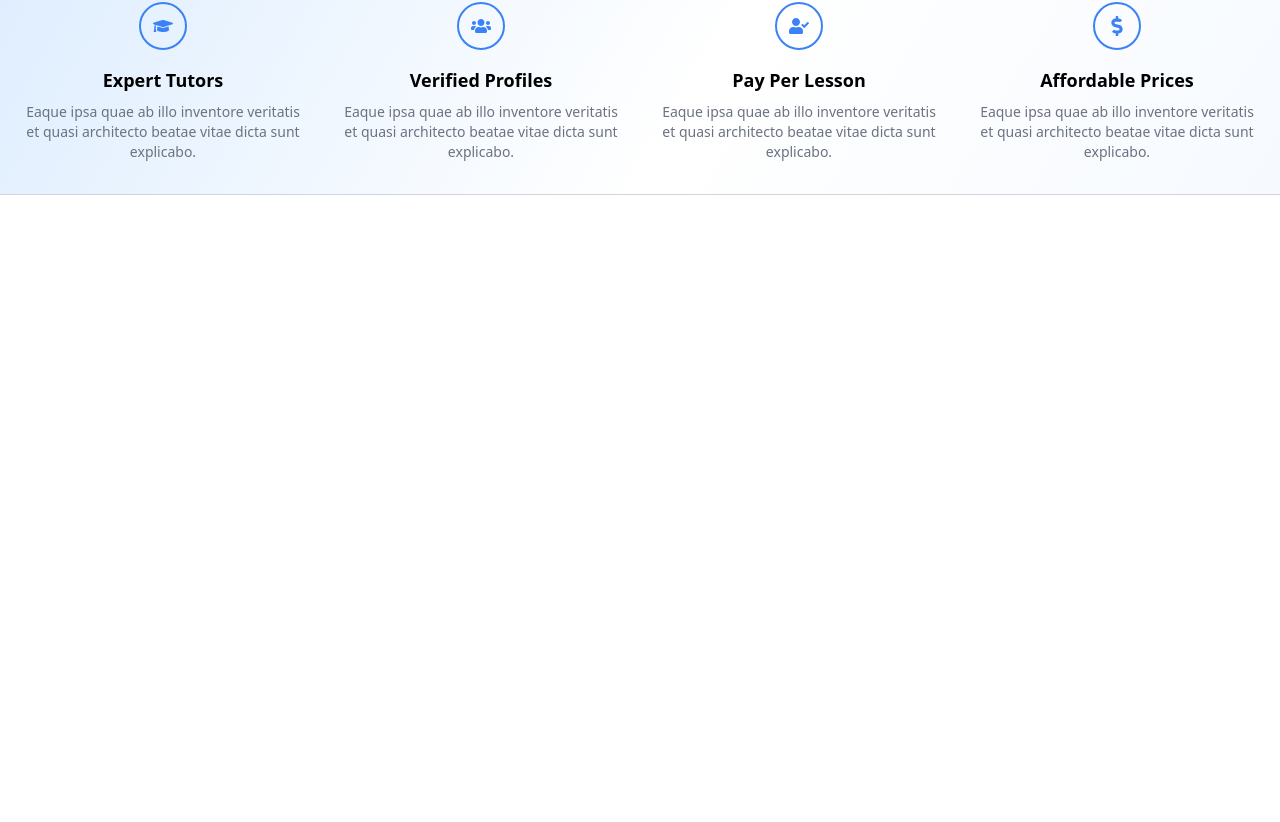
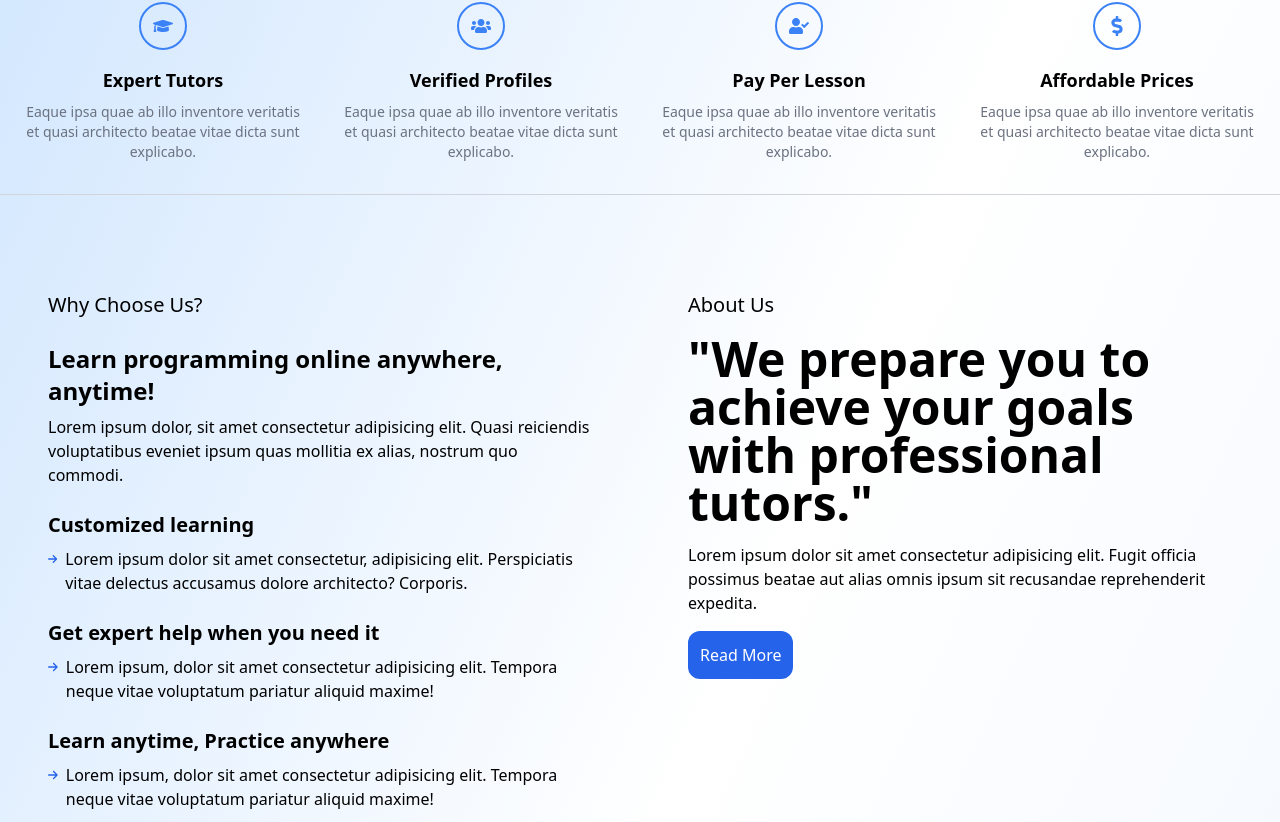
Before and after one commit to AdhurimBerisha/Study-Buddy, a React (Vite) app in the folder frontend/: page / in a window 1280 px wide. Shown: the part 1975-2797 px from the top of the page. Before the commit the page ends 2202 px from the top, so only its background shows below. Built offline with nearby package versions, Linux system fonts and the light colour scheme.

Commit message:
Why Us Component

```diff
--- /dev/null
+++ b/frontend/src/components/WhyUs.tsx
@@ -0,0 +1,66 @@
+import { FaArrowRight } from "react-icons/fa6";
+import Button from "./Button";
+
+const WhyUs = () => {
+  return (
+    <section className="max-w-7xl mx-auto px-6 border-b border-gray-300 pb-8 mb-8 py-10">
+      <div className="flex flex-col lg:flex-row gap-12">
+        {/* Left Section - Why Choose Us */}
+        <div className="flex-1 p-6">
+          <h2 className="text-xl font-thin mb-2">Why Choose Us?</h2>
+          <h1 className="text-2xl font-bold mt-6 mb-2">
+            Learn programming online anywhere, anytime!
+          </h1>
+          <p className="mb-6">
+            Lorem ipsum dolor, sit amet consectetur adipisicing elit. Quasi
+            reiciendis voluptatibus eveniet ipsum quas mollitia ex alias,
+            nostrum quo commodi.
+          </p>
+
+          <div>
+            <h2 className="text-xl font-semibold mb-2">Customized learning</h2>
+            <p className="flex items-start gap-2">
+              <FaArrowRight className="mt-1 text-blue-600" />
+              Lorem ipsum dolor sit amet consectetur, adipisicing elit.
+              Perspiciatis vitae delectus accusamus dolore architecto? Corporis.
+            </p>
+
+            <h2 className="text-xl font-semibold mt-6 mb-2">
+              Get expert help when you need it
+            </h2>
+            <p className="flex items-start gap-2">
+              <FaArrowRight className="mt-1 text-blue-600" />
+              Lorem ipsum, dolor sit amet consectetur adipisicing elit. Tempora
+              neque vitae voluptatum pariatur aliquid maxime!
+            </p>
+
+            <h2 className="text-xl font-semibold mt-6 mb-2">
+              Learn anytime, Practice anywhere
+            </h2>
+            <p className="flex items-start gap-2">
+              <FaArrowRight className="mt-1 text-blue-600" />
+              Lorem ipsum, dolor sit amet consectetur adipisicing elit. Tempora
+              neque vitae voluptatum pariatur aliquid maxime!
+            </p>
+          </div>
+        </div>
+
+        {/* Right Section - About Us */}
+        <div className="flex-1 p-6 rounded-xl">
+          <h2 className="text-xl font-thin mb-2">About Us</h2>
+          <h1 className="text-5xl font-bold mt-4 mb-4">
+            "We prepare you to achieve your goals with professional tutors."
+          </h1>
+          <p className="mb-4">
+            Lorem ipsum dolor sit amet consectetur adipisicing elit. Fugit
+            officia possimus beatae aut alias omnis ipsum sit recusandae
+            reprehenderit expedita.
+          </p>
+          <Button>Read More</Button>
+        </div>
+      </div>
+    </section>
+  );
+};
+
+export default WhyUs;
--- a/frontend/src/pages/Home.tsx
+++ b/frontend/src/pages/Home.tsx
@@ -1,6 +1,7 @@
 import Hero from "../components/Hero";
 import HowItWorks from "../components/HowItWorks";
 import LanguageGrid from "../components/LanguageGrid";
+import WhyUs from "../components/WhyUs";
 
 const Home = () => {
   return (
@@ -8,6 +9,7 @@ const Home = () => {
       <Hero />
       <LanguageGrid />
       <HowItWorks />
+      <WhyUs />
     </div>
   );
 };
```
